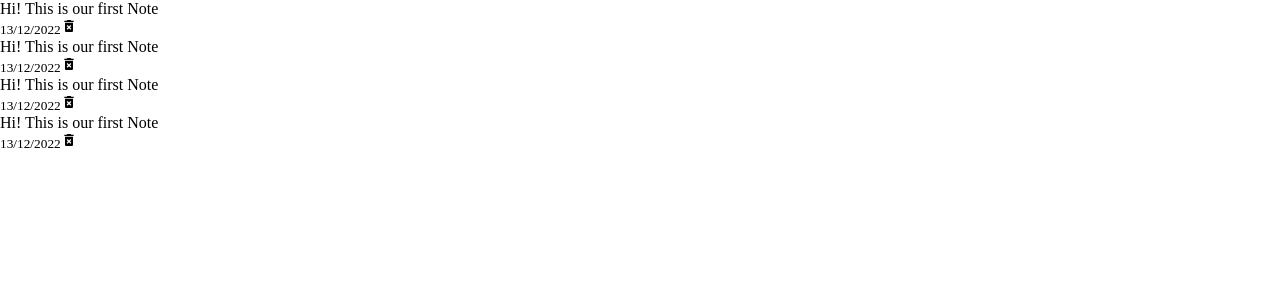
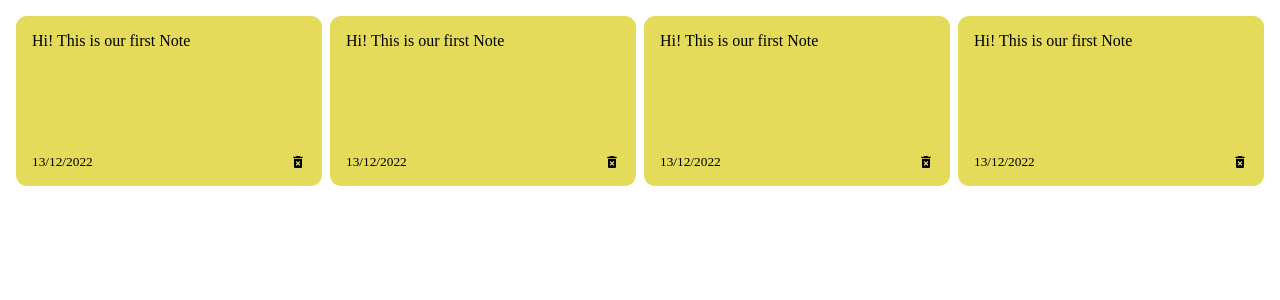
Before and after one commit to onassis28/React-notes-App, a React (Create React App) app: page / in a window 1280 px wide. Shown: the top 300 px of the page. Built offline with nearby package versions, Linux system fonts and the light colour scheme.

Commit message:
notes and notelist done

```diff
--- a/src/components/Note/note.css
+++ b/src/components/Note/note.css
@@ -0,0 +1,15 @@
+.note_container{
+    background: #e4db5a;
+    margin-bottom: 0.8rem;
+    border-radius: 0.7rem;
+    padding: 1rem;
+    min-height: 170px;
+    display: flex;
+    flex-direction: column;
+    justify-content: space-between;
+
+}
+.note_footer{
+    display: flex;
+    justify-content: space-between;
+}
--- a/src/components/NoteList/notelist.css
+++ b/src/components/NoteList/notelist.css
@@ -0,0 +1,6 @@
+.noteslist_container{
+    display: grid;
+    grid-template-columns: repeat(auto-fit, minmax(250px, 1fr));
+    gap: 0.5rem;
+    margin: 1rem;
+}
```
